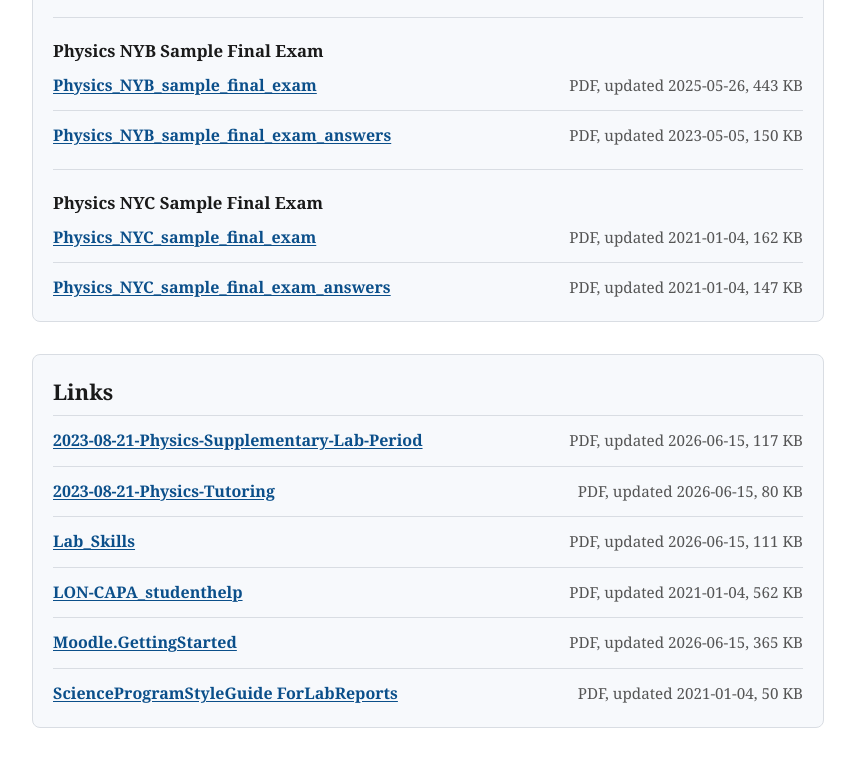
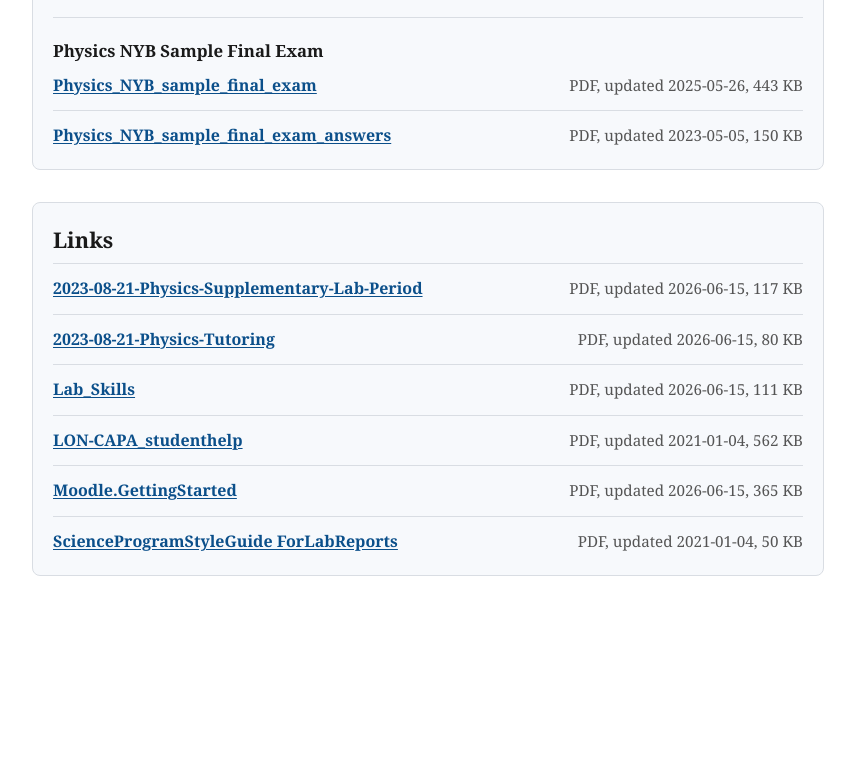
Before and after one commit to GitHubGreg/john-abbott-college-physics-public-website-files, a website: page docs/index.html in a window 1280 px wide. Shown: the part 3985-4751 px from the top of the page, without its empty margins (212-1067 px from the left). After the commit the page ends 4641 px from the top, so only its background shows below. Drawn offline with Linux system fonts and the light colour scheme.

Commit message:
Update public files (2026-06-20 21:16:04 EDT)

```diff
--- a/docs/index.html
+++ b/docs/index.html
@@ -353,20 +353,6 @@
     </li>
   </ul>
   </div>
-
-  <div class="subsection">
-    <h3>Physics NYC Sample Final Exam</h3>
-<ul>
-    <li>
-      <a href="files/sample-final-exams/nyc/physicsnycsamplefinalexam.pdf">Physics_NYC_sample_final_exam</a>
-      <span>PDF, updated 2021-01-04, 162 KB</span>
-    </li>
-    <li>
-      <a href="files/sample-final-exams/nyc/physicsnycsamplefinalexamanswers.pdf">Physics_NYC_sample_final_exam_answers</a>
-      <span>PDF, updated 2021-01-04, 147 KB</span>
-    </li>
-  </ul>
-  </div>
 </section>
 
 <section>
```
Also changed, not shown: docs/manifest.json, 2 other files.
